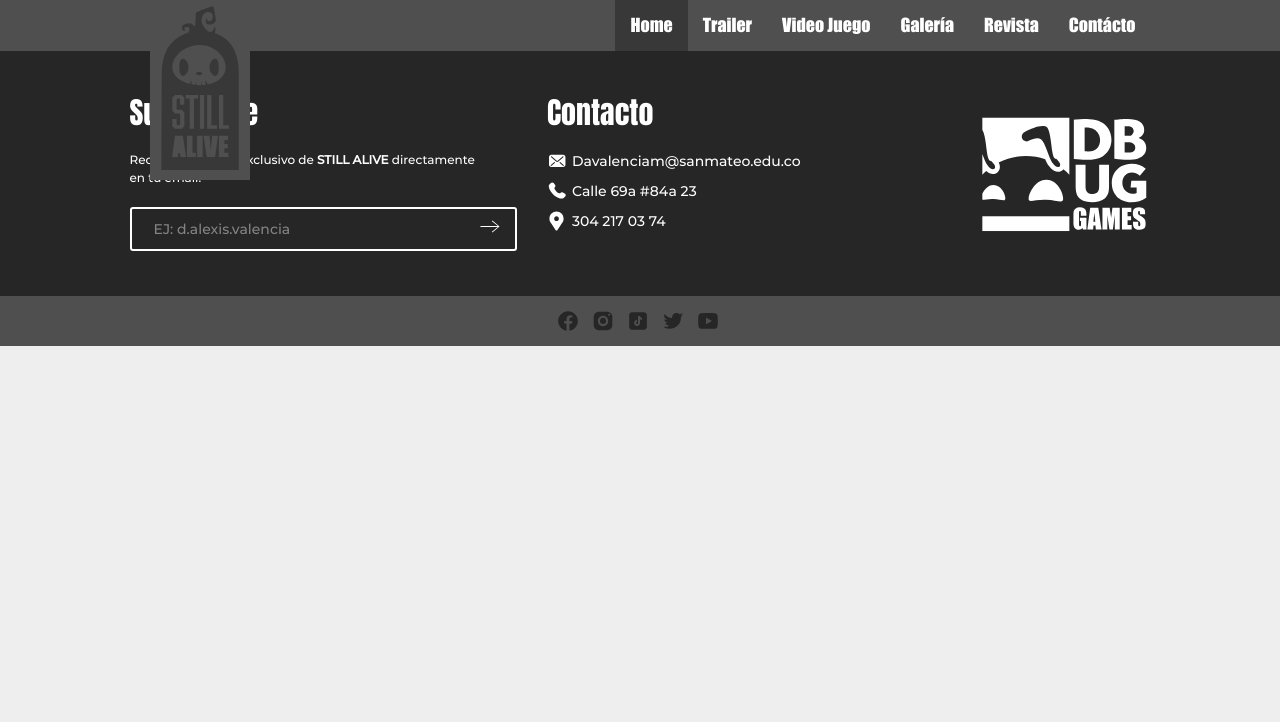
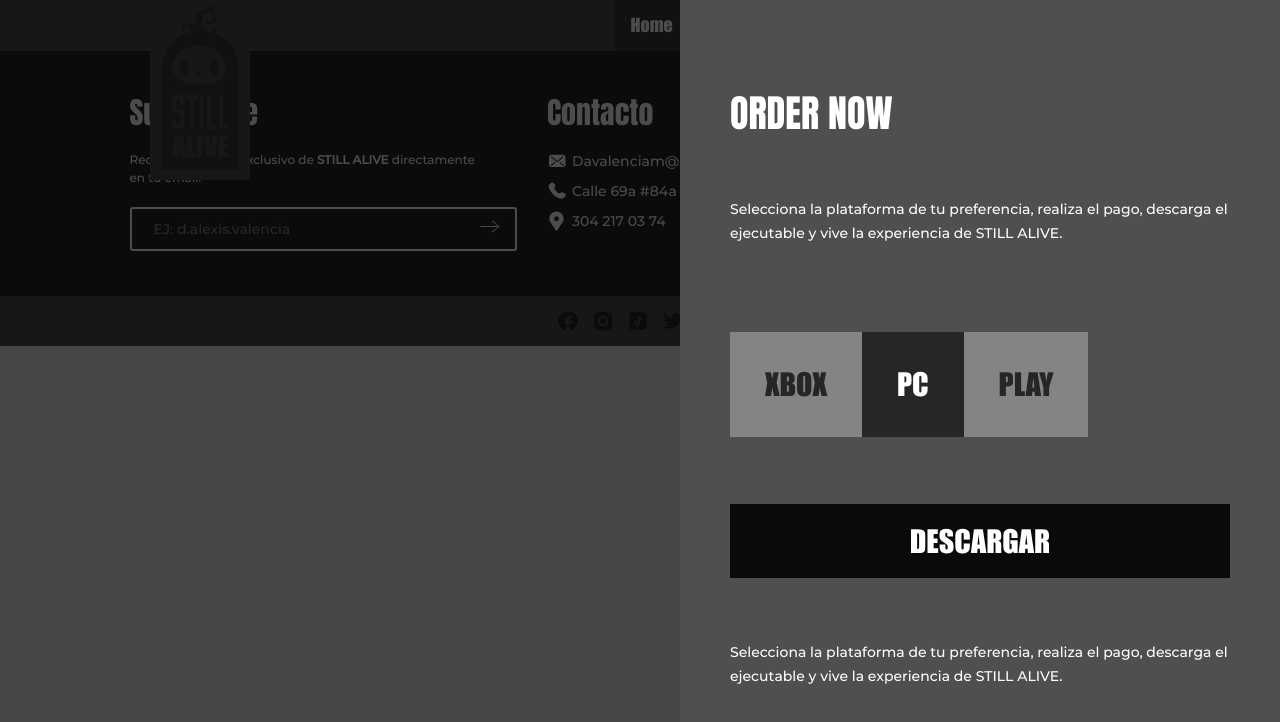
Before and after one commit to DalexisValencia/base_sass, a website: page index.html in a window 1280 px wide. Drawn offline with Linux system fonts and the light colour scheme.

Commit message:
Order now desktop

```diff
--- a/index.html
+++ b/index.html
@@ -15,7 +15,7 @@
             <nav>
                 <a href="" class="nav-logo">
                     <picture>
-                        <sourc emedia="(max-width:650px)" srcset="dist/assets/logos/logo-mobile.svg" />
+                        <source media="(max-width:690px)" srcset="dist/assets/logos/logo-mobile.svg" />
                         <img src="dist/assets/logos/logo-desktop.svg" alt="" />
                     </picture>
                 </a>
@@ -33,6 +33,30 @@
 
         <section class="page home-page">
 
+        </section>
+
+        <section class="modal">
+            <div class="order-now">
+                <h1>ORDER NOW</h1>
+
+                <p class="order-now__description">
+                    Selecciona la plataforma de tu preferencia, realiza el pago, descarga el ejecutable y vive la experiencia de STILL ALIVE.
+                </p>
+
+                <div class="order-now__platforms">
+                    <button>XBOX</button>
+                    <button class="active">PC</button>
+                    <button>PLAY</button>
+                </div>
+
+                <button class="order-now__download">
+                    DESCARGAR
+                </button>
+
+                <p class="order-now__legal">
+                    Selecciona la plataforma de tu preferencia, realiza el pago, descarga el ejecutable y vive la experiencia de STILL ALIVE.
+                </p>
+            </div>
         </section>
 
         <footer class="footer">
```
Also changed, not shown: dist/css/main.css, dist/js/main.js, dist/scss/abstracts/_variables.scss, dist/scss/base/_default.scss, dist/scss/components/_header.scss, dist/scss/components/_modal.scss (added), dist/scss/main.scss, 1 other file.
